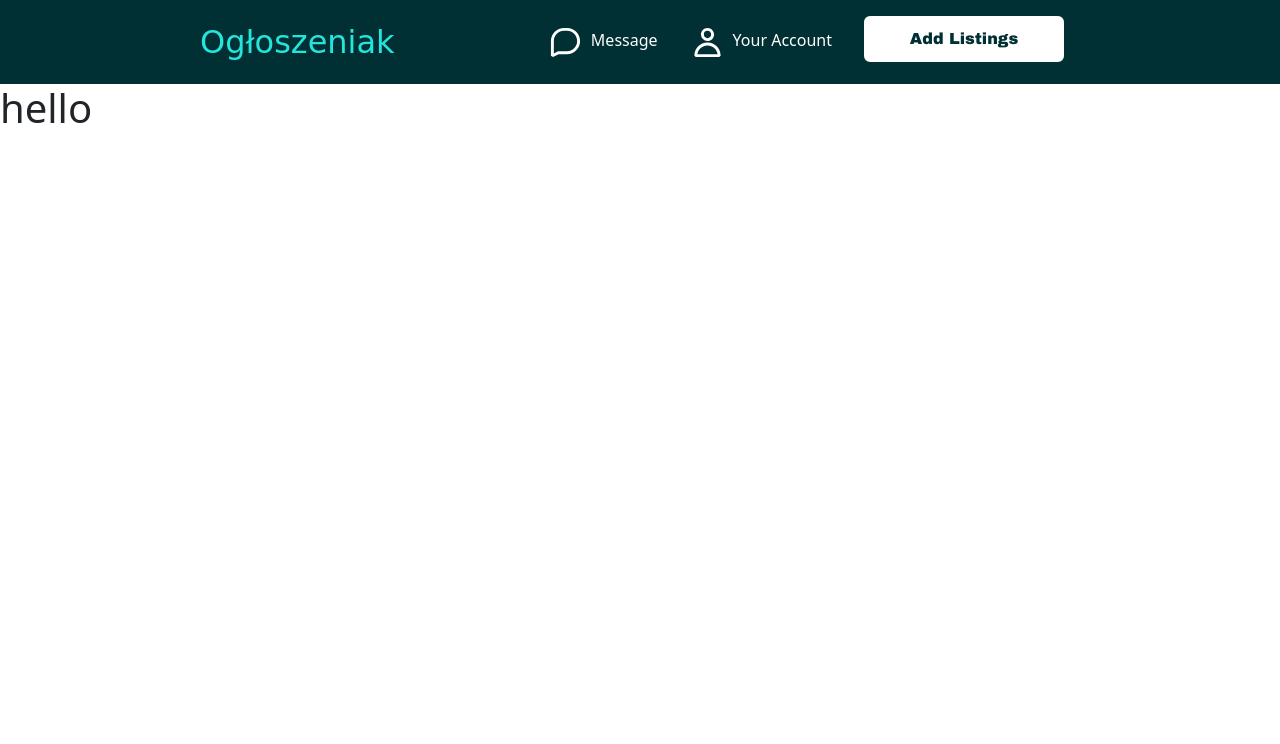
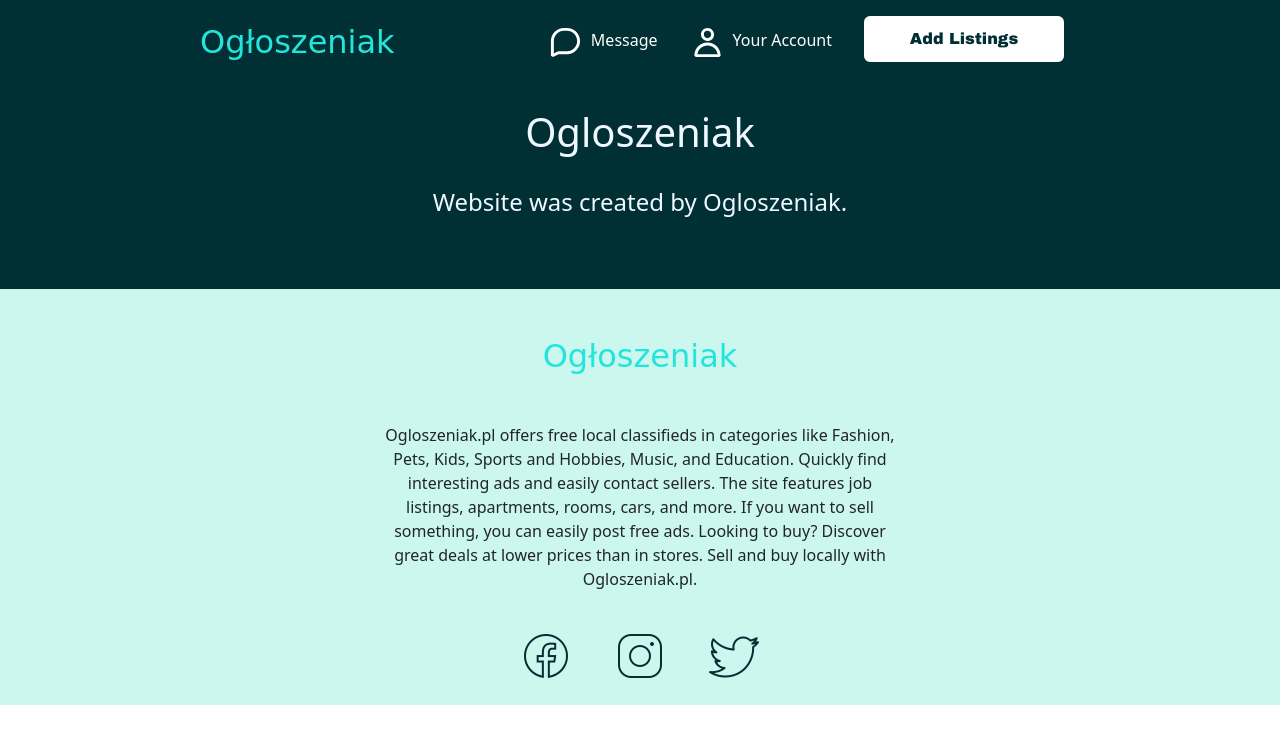
Before and after one commit to Veeles/Ogloszeniak.pl, a Django app: page / in a window 1280 px wide. Shown: the top 744 px of the page. Run offline with Django 5.2, Linux system fonts and the light colour scheme; some libraries are stand-ins or nearby versions.

Commit message:
Complete stylizating footer.html

```diff
--- a/ogloszeniak/templates/footer.html
+++ b/ogloszeniak/templates/footer.html
@@ -1 +1,31 @@
-<h1>hello</h1>
+<div class="footer" style="background-color: #002f34;">
+    {% load static %}
+
+      <div style="position: relative;">
+
+        <h1 class="text-center  pt-4" id="title_footer" style="color: aliceblue;">
+          Ogloszeniak
+        </h1>
+        <h4 class="text-center pt-4 pb-4" id="text_footer" style="color: aliceblue;">
+          Website was created by Ogloszeniak.
+        </h4>
+
+
+      </div>
+      <div class="footer_end mb-4" style="background-color: #cbf7ee;">
+        <h3 class="font-weight-bold text-center mt-5 pt-5" style=" color: #23e5db;  font-family: 'Brush Script MT', cursive; font-size: 2rem;" >Ogłoszeniak</h3>
+        <p class="mt-5 text-center pb-4" style="margin-left: 30%; margin-right: 30%;">
+            Ogloszeniak.pl offers free local classifieds in categories like Fashion, Pets, Kids, Sports and Hobbies, Music, and Education.
+            Quickly find interesting ads and easily contact sellers. The site features job listings, apartments, rooms, cars, and more.
+            If you want to sell something, you can easily post free ads. Looking to buy? Discover great deals at lower prices than in stores.
+             Sell and buy locally with Ogloszeniak.pl.
+        </p>
+        <div class="container text-center">
+            <div class="col pb-4">
+              <a href="https://www.facebook.com/" style=" margin-right: 40px;" target="_blank"><img src="{% static 'photos/facebook.png' %}"  href=""></a>
+              <a href="https://www.instagram.com/" style=" margin-right: 40px;" target="_blank"><img src="{% static 'photos/instagram.png' %}" ></a>
+              <a href="https://www.twitter.com/" target="_blank"><img src="{% static 'photos/twitter.png' %}"></a>
+            </div>
+          </div>
+      </div>
+    </div>
```
Also changed, not shown: ogloszeniak/static/css/style.css (line endings or trailing spaces), ogloszeniak/static/photos/facebook.png (added), ogloszeniak/static/photos/instagram.png (added), ogloszeniak/static/photos/twitter.png (added).
